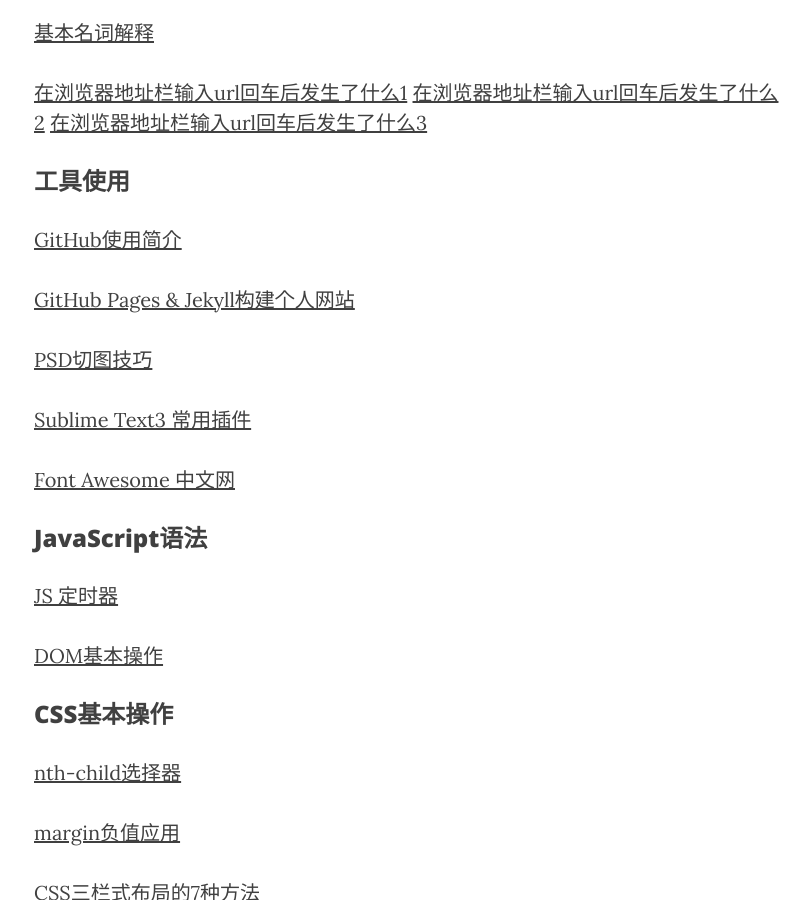
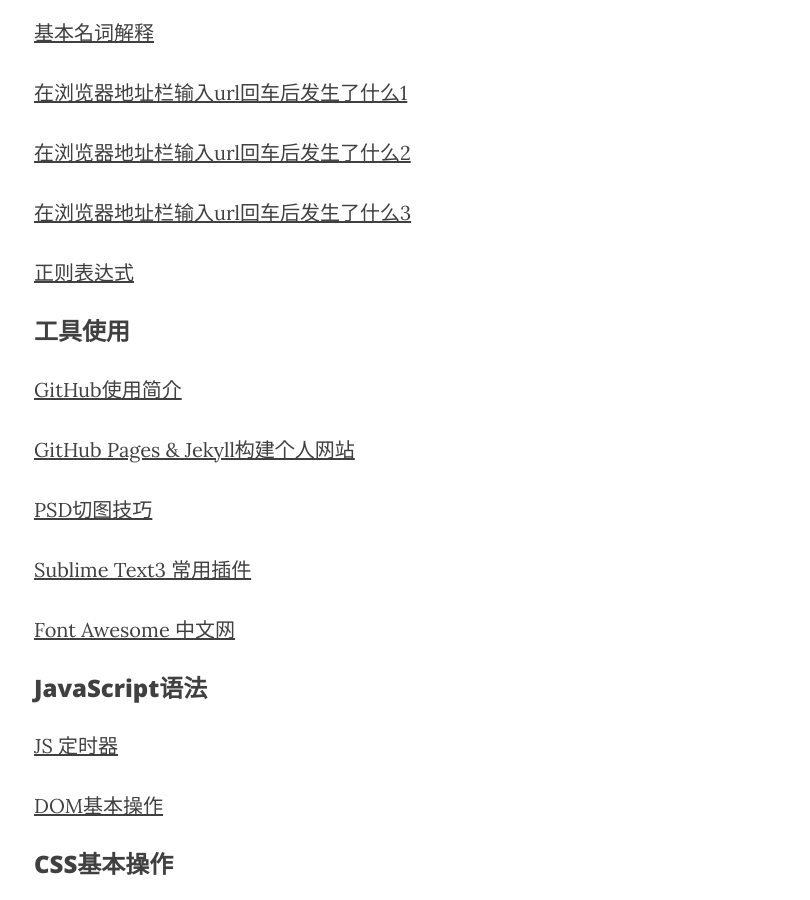
Before and after one commit to WJoan/WJoan.github.io, a Jekyll site: the page built from _posts/2017-03-31-read-me.markdown, in a window 1280 px wide and 900 px high, scrolled down 650 px. Shown: the whole window, without its empty margins (231-1041 px from the left). Built offline with Jekyll 4.4.1, drawn with Linux system fonts in a browser that asks for light colours; nearby versions of some CDN libraries.

Commit message:
add regexp url

```diff
--- a/_posts/2017-03-31-read-me.markdown
+++ b/_posts/2017-03-31-read-me.markdown
@@ -6,16 +6,24 @@
 ---
 
 # 参考资料
+
+
 前端学习中遇到一些比较实用的工具和资料（不定期更新）
 
 ### Web基础知识
+
 [基本名词解释](https://www.zhihu.com/question/22689579)
 
 [在浏览器地址栏输入url回车后发生了什么1](https://github.com/skyline75489/what-happens-when-zh_CN)
+
 [在浏览器地址栏输入url回车后发生了什么2](https://zhuanlan.zhihu.com/p/23155051)
+
 [在浏览器地址栏输入url回车后发生了什么3](https://www.zhihu.com/question/34873227)
 
+[正则表达式](https://developer.mozilla.org/zh-CN/docs/Web/JavaScript/Guide/Regular_Expressions)
+
 ### 工具使用
+
 [GitHub使用简介](http://www.worldhello.net/gotgithub/)
 
 [GitHub Pages & Jekyll构建个人网站](http://www.ruanyifeng.com/blog/2012/08/blogging_with_jekyll.html)
@@ -27,11 +35,13 @@
 [Font Awesome 中文网](http://www.fontawesome.com.cn/)
 
 ### JavaScript语法
+
 [JS 定时器](http://javascript.ruanyifeng.com/advanced/timer.html)
 
 [DOM基本操作](http://javascript.ruanyifeng.com/dom/node.html)
 
 ### CSS基本操作
+
 [nth-child选择器](http://www.daqianduan.com/3737.html)
 
 [margin负值应用](http://www.daqianduan.com/6239.html)
@@ -39,6 +49,7 @@
 [CSS三栏式布局的7种方法](https://zhuanlan.zhihu.com/p/25070186?refer=learncoding)
 
 [Flex布局教程_语法](http://www.ruanyifeng.com/blog/2015/07/flex-grammar.html)
+
 [Flex布局教程_案例](http://www.ruanyifeng.com/blog/2015/07/flex-examples.html)
 
 [overflow:hidden清除浮动的原理](https://www.zhihu.com/question/30938856)
@@ -52,6 +63,7 @@
 [CSS居中代码生成器](http://howtocenterincss.com/)
 
 ### 内存问题
+
 [调试(Chrome)](https://developers.google.com/web/tools/chrome-devtools/memory-problems/)
 
 [Jquery导致的内存泄漏](http://zouzaibianyuan.iteye.com/blog/1933904)
```
